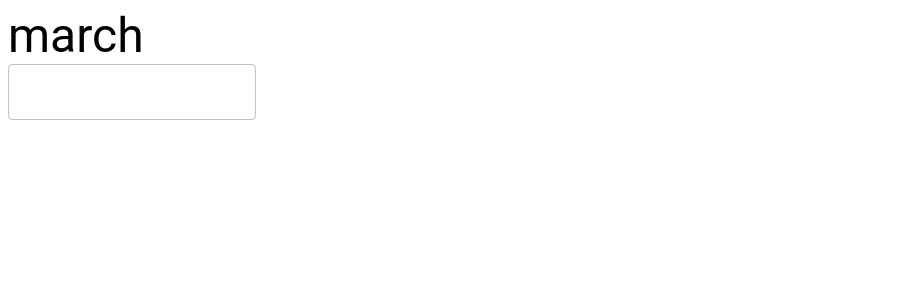
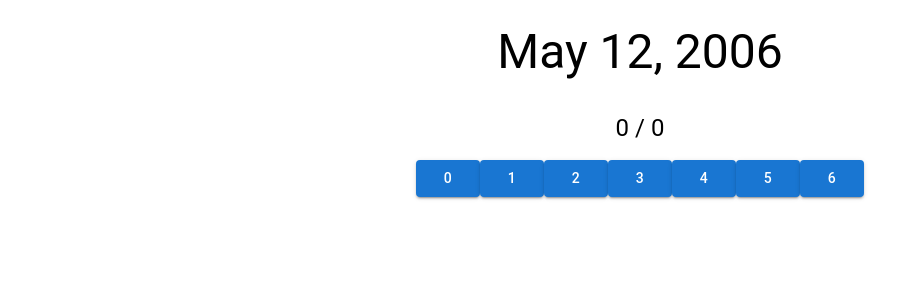
Before and after one commit to iwilare/doomsday-quiz, a React (Vite) app: page / in a window 1280 px wide. Shown: the top 300 px of the page, without its empty margins (0-920 px from the left). Built offline with nearby package versions, Linux system fonts and the light colour scheme.

Commit message:
Add deploy workflow

```diff
--- a/index.html
+++ b/index.html
@@ -3,7 +3,7 @@
   <head>
     <meta charset="UTF-8" />
     <meta name="viewport" content="initial-scale=1, width=device-width" />
-    <title>Vite + React + TS</title>
+    <title>Doomsday quiz</title>
   </head>
   <body>
     <div id="root"></div>
--- a/package.json
+++ b/package.json
@@ -21,6 +21,7 @@
     "@types/react": "^18.0.22",
     "@types/react-dom": "^18.0.7",
     "@vitejs/plugin-react": "^2.2.0",
+    "gh-pages": "^4.0.0",
     "typescript": "^4.6.4",
     "vite": "^3.2.4"
   }
--- a/src/main.tsx
+++ b/src/main.tsx
@@ -7,21 +7,20 @@ import _ from 'lodash'
 const months = (isLeap: boolean) => [31, isLeap ? 29 : 28, 31, 30, 31, 30, 31, 31, 30, 31, 30, 31]
 const isLeap = (y: number) => y % 4 == 0 && y % 100 != 0 || y % 400 == 0
 const randomDate = (start: Date, end: Date) => new Date(start.getTime() + Math.random() * (end.getTime() - start.getTime()))
-const randomQuizDate = () => randomDate(new Date(1600, 1, 1), new Date(2100, 12, 31))
 
 function getRandomDate() {
-  const y = _.random(1600, 2100, false)
+  const y = _.random(1900, 2100, false)
   const m = _.random(1, 12, false)
-  const d = _.sample(months(isLeap(m)))
-  return new Date(y, m, d);
+  const d = _.random(1, months(isLeap(y))[m - 1], false)
+  return { y: y, m: m, d: d };
 }
 
-const DECADE = [0,5,4,2,1,6,5,3,2,0]
-const YDIGIT = [0,1,2,3,5,6,0,1,3,4]
-const LEAPSX = [2,3,6,7]
-const CENTURY = [2,0,5,3]
-const MONTHS_DIFF = [-2, // jan
-                      1, // feb
+const DECADE = [0, 5, 4, 2, 1, 6, 5, 3, 2, 0]
+const YDIGIT = [0, 1, 2, 3, 5, 6, 0, 1, 3, 4]
+const LEAPSX = [2, 3, 6, 7]
+const CENTURY = [2, 0, 5, 3]
+const MONTHS_DIFF = [-2, // jan next year
+  1, // feb next year
   0, // mar
   3, // apr
 -2, // may
@@ -33,10 +32,11 @@ const MONTHS_DIFF = [-2, // jan
   0, // nov
   2  // dec
 ]
+const MONTHS = ["January", "February", "March", "April", "May", "June", "July", "August", "September", "October", "November", "December"]
 
 function myDoomsday(y: number, m: number, d: number) {
-  y += [1,2].includes(m) ? -1 : 0
-  const [c, u, z] = [Math.floor(y / 100), Math.floor(y / 10) % 100, y % 10]
+  y += [1, 2].includes(m) ? -1 : 0
+  const [c, u, z] = [Math.floor(y / 100), Math.floor(y / 10) % 10, y % 10]
   return (
     CENTURY[c % 4] +
     DECADE[u] +
@@ -45,29 +45,108 @@ function myDoomsday(y: number, m: number, d: number) {
     MONTHS_DIFF[m - 1] + d
   ) % 7
 }
-const MONTHS = ["january","february","march","april","may","june","july","august","september","october","november","december"]
 
 function App() {
   const [state, setState] = useState({
-    month: _.random(1, 12, false),
-    input: "",
-    won: 0,
+    date: getRandomDate(),
+    won: 0, did: 0,
+    showSolution: false,
+    lastClicked: null as (null | number),
+    isCorrect: null as (null | boolean),
   })
+  function refresh() {
+    setState({
+      ...state,
+      date: getRandomDate(), showSolution: false, isCorrect: null
+    })
+  }
+  const date = new Date(state.date.y, state.date.m - 1, state.date.d)
+  const name = date.toLocaleDateString('default', { month: 'long', year: 'numeric', day: 'numeric' })
+  const correctDay = date.getDay();
+  console.log(state.date, correctDay, state.isCorrect)
   return (
-    <div className="App">
-      <mui.Typography variant="h3">{MONTHS[state.month]}</mui.Typography>
-      <mui.TextField id="outlined-basic" variant="outlined"
-             value={state.input}
-             onChange={e => {
-              (7 + parseInt(e.target.value)) % 7 == (7 + MONTHS_DIFF[state.month]) % 7
-                ? setState({
-                    month: _.random(1, 12, false),
-                    input: "",
-                    won: state.won + 1
-                  }) : setState({...state, input: e.target.value })
-             }}
-             />
-    </div>
+    <mui.Grid
+      container
+      spacing={0}
+      direction="column"
+      alignItems="center"
+      style={{ minHeight: '100vh' }}
+    >
+      <mui.DialogTitle variant="h3" color={
+        state.isCorrect === null ? 'default'
+        : state.isCorrect ? 'primary' : 'error'}>
+        {name}
+      </mui.DialogTitle>
+      <mui.DialogTitle variant="h5">{state.won} / {state.did}</mui.DialogTitle>
+      {<div>{[0, 1, 2, 3, 4, 5, 6].map(i =>
+        <mui.Button
+          variant="contained"
+          key={i}
+          color={
+            !state.showSolution ? 'primary'
+            : i == correctDay ? 'success'
+            : i == state.lastClicked ? 'error' :
+            'primary'}
+          onClick={e => {
+            if (state.showSolution) {
+              refresh();
+              return;
+            }
+            let correct = i == correctDay;
+            setState({
+              ...state,
+              won: state.won + (correct ? 1 : 0),
+              did: state.did + 1,
+              isCorrect: correct,
+              lastClicked: i,
+              showSolution: true,
+            })
+          }}>
+          {i}
+        </mui.Button>)}</div>}
+      {
+        (() => {
+          let [y, m, d] = [state.date.y, state.date.m, state.date.d]
+          y += [1, 2].includes(m) ? -1 : 0
+          const [c, u, z] = [Math.floor(y / 100), Math.floor(y / 10) % 10, y % 10]
+
+          const dateComponent = MONTHS_DIFF[m - 1] + (d % 7)
+          const yearComponent = DECADE[u] + YDIGIT[z] + (u % 2 != 0 && LEAPSX.includes(z) ? 1 : 0)
+          const fullYearComponent = CENTURY[c % 4] + yearComponent
+
+          return !state.showSolution ? [] :
+            <div>
+              <mui.Table>
+                <mui.TableRow>
+                  <mui.TableCell>Date:</mui.TableCell>
+                  <mui.TableCell>{MONTHS[m - 1]} {d}</mui.TableCell>
+                  <mui.TableCell>{MONTHS_DIFF[m - 1]} + {d % 7} = {dateComponent}</mui.TableCell>
+                </mui.TableRow>
+
+                <mui.TableRow>
+                  <mui.TableCell>Year:</mui.TableCell>
+                  <mui.TableCell>{u * 10 + z}</mui.TableCell>
+                  <mui.TableCell>{DECADE[u]} + {
+                    YDIGIT[z]} + {(u % 2 != 0 && LEAPSX.includes(z) ? 1 : 0)} = {yearComponent}</mui.TableCell>
+                </mui.TableRow>
+
+                <mui.TableRow>
+                  <mui.TableCell>Full year:</mui.TableCell>
+                  <mui.TableCell>{y}</mui.TableCell>
+                  <mui.TableCell>{CENTURY[c % 4]} + {yearComponent} = {fullYearComponent} </mui.TableCell>
+                </mui.TableRow>
+
+                <mui.TableRow>
+                  <mui.TableCell>Result:</mui.TableCell>
+                  <mui.TableCell></mui.TableCell>
+                  <mui.TableCell>{fullYearComponent} + {dateComponent} = {fullYearComponent + dateComponent} = {(fullYearComponent + dateComponent) % 7}</mui.TableCell>
+                </mui.TableRow>
+
+              </mui.Table>
+              <mui.Button onClick={refresh}>Continue</mui.Button></div>
+        })()
+      }
+    </mui.Grid >
   )
 }
 
```
Also changed, not shown: src/App.tsx (deleted, +0 -31 lines), 1 other file (tests, documents, lock files or other folders). Lines whose indentation alone changed are shown as unchanged.
